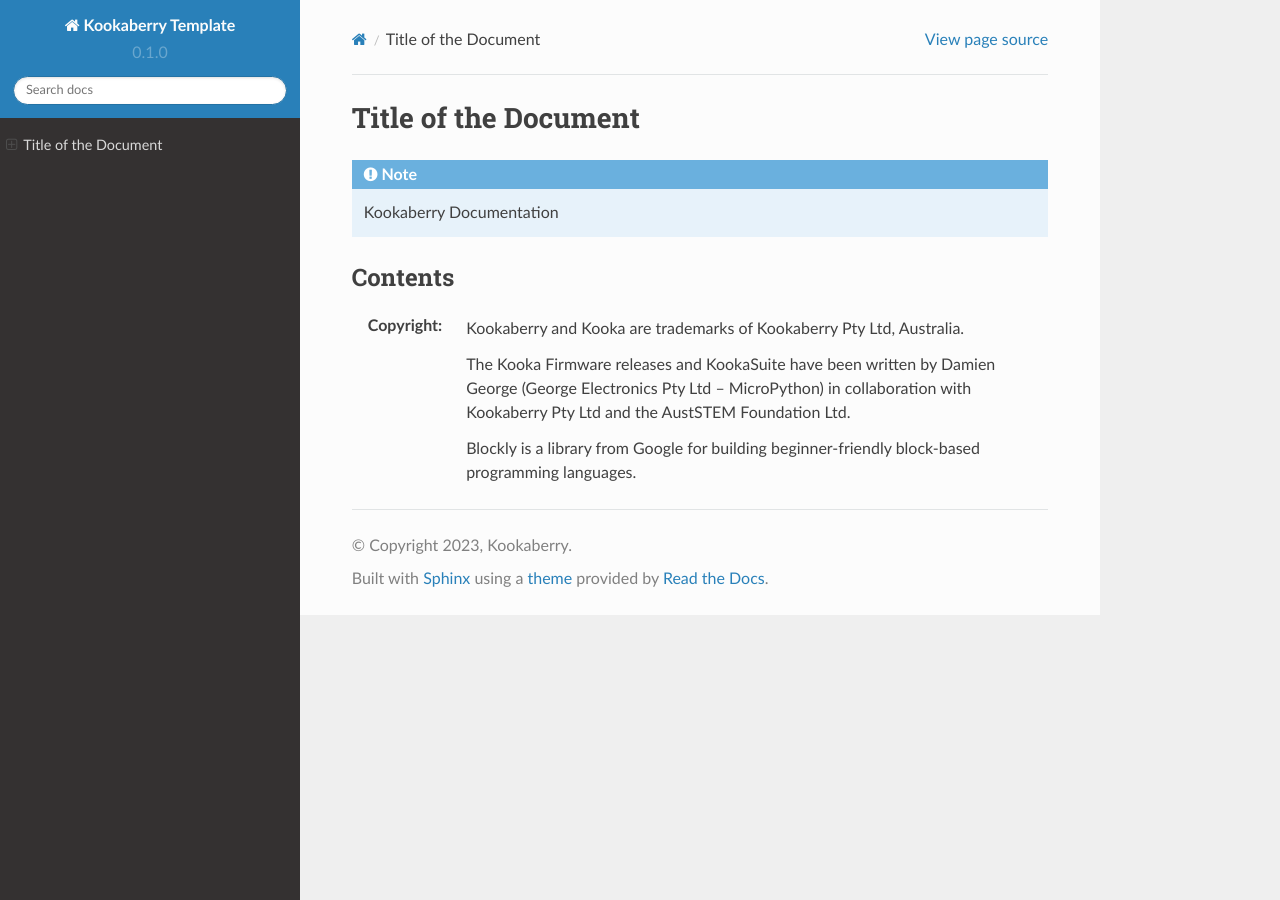
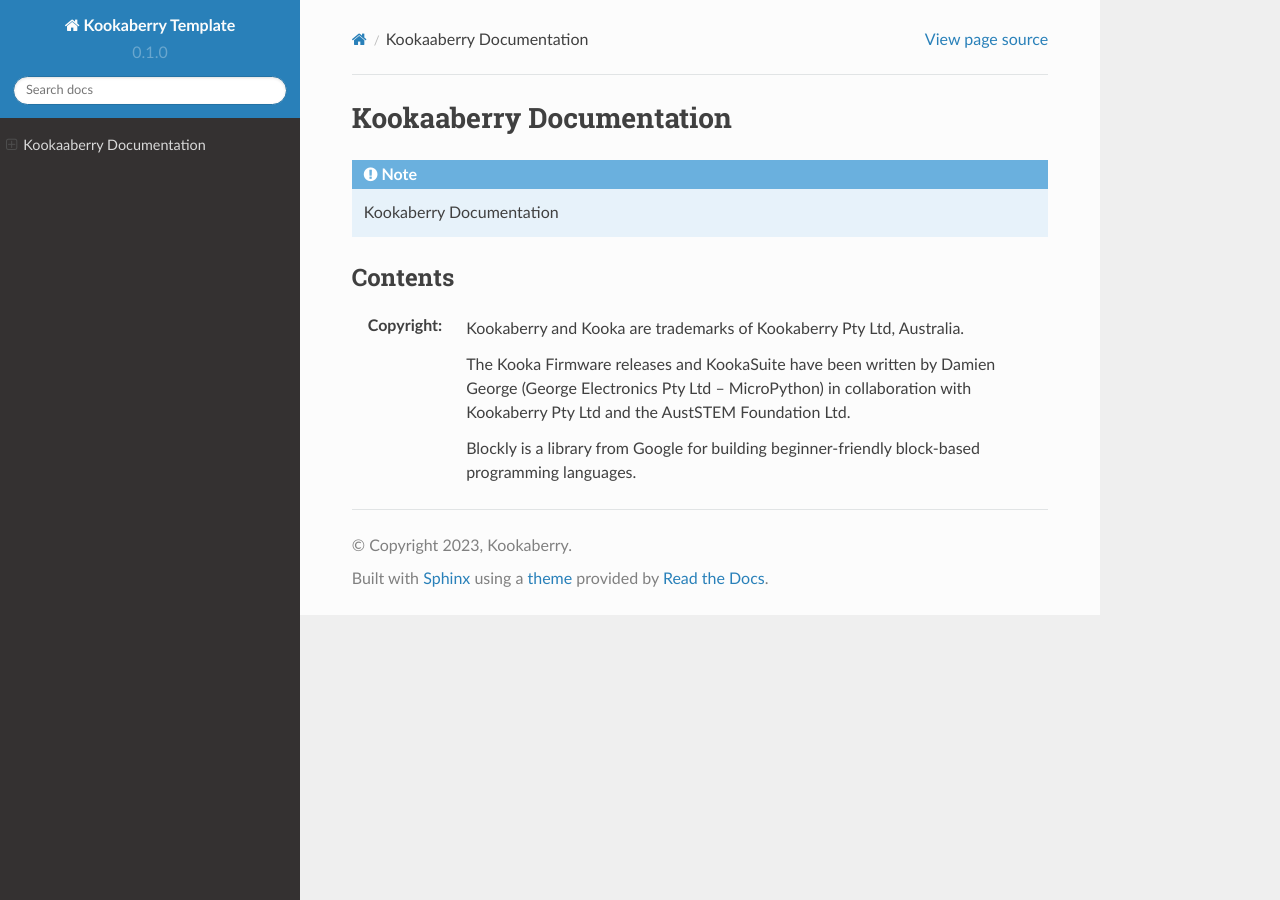
Before and after one commit to JulianDinsdale/KookaDocs, a Sphinx documentation site: the page built from docs/source/index.rst, in a window 1280 px wide. Built offline with Sphinx 7.4.7 and the Read the Docs theme 2.0.0, drawn with Linux system fonts in a browser that asks for light colours.

Commit message:
Update index.rst

```diff
--- a/docs/source/index.rst
+++ b/docs/source/index.rst
@@ -1,6 +1,6 @@
-"""""""""""""""""""""
-Title of the Document
-"""""""""""""""""""""
+"""""""""""""""""""""""""
+Kookaaberry Documentation
+"""""""""""""""""""""""""
 
 
 
```
